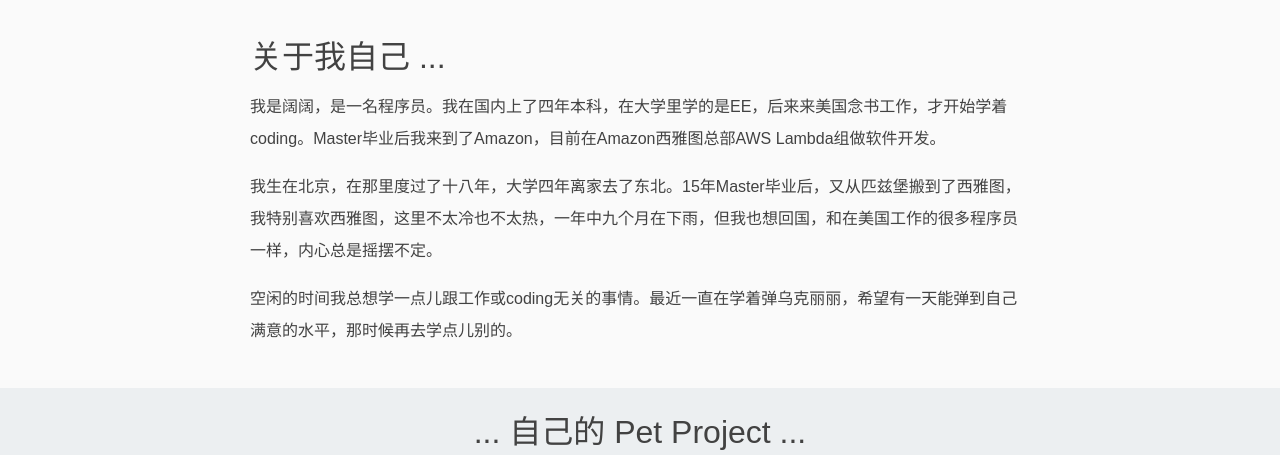
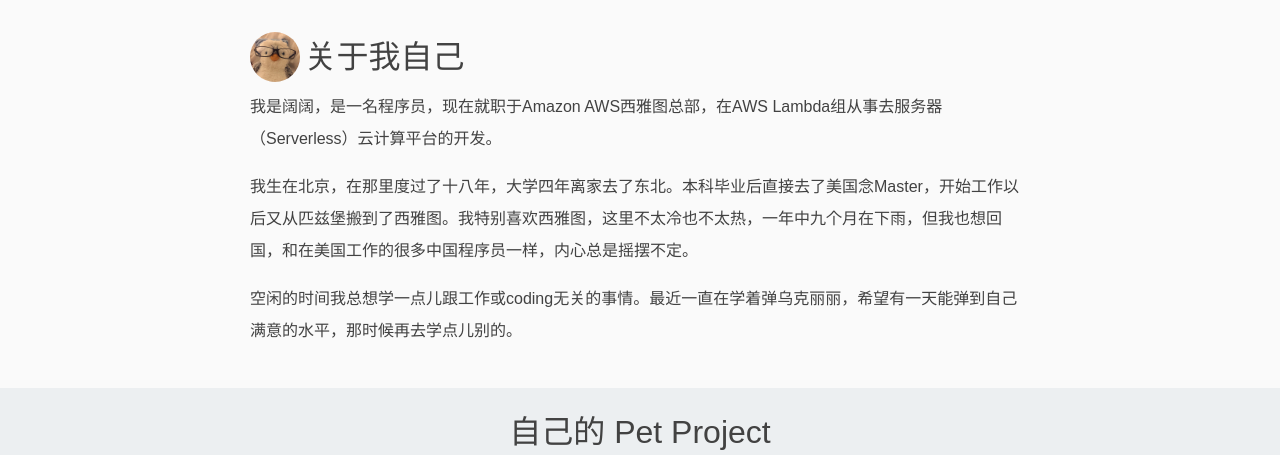
Before and after one commit to xkuokuo/xkuokuo.homepage, a plain HTML site: page index.html in a window 1280 px wide. Shown: the part 570-1025 px from the top of the page. Drawn offline with nearby package versions, Linux system fonts and the light colour scheme.

Commit message:
Add A Profile Picture

```diff
--- a/index.html
+++ b/index.html
@@ -58,16 +58,17 @@
 
       <section id="about_me">
         <div class="section_content">
-          <h2>关于我自己 ...</h2>
-          <p>我是阔阔，是一名程序员。我在国内上了四年本科，在大学里学的是EE，后来来美国念书工作，才开始学着coding。Master毕业后我来到了Amazon，目前在Amazon西雅图总部AWS Lambda组做软件开发。</p>
-          <p>我生在北京，在那里度过了十八年，大学四年离家去了东北。15年Master毕业后，又从匹兹堡搬到了西雅图，我特别喜欢西雅图，这里不太冷也不太热，一年中九个月在下雨，但我也想回国，和在美国工作的很多程序员一样，内心总是摇摆不定。</p>
+          <img class="profile-pic" src="static/img/profile_picture.jpg">
+          <h2>关于我自己</h2>
+          <p>我是阔阔，是一名程序员，现在就职于Amazon AWS西雅图总部，在AWS Lambda组从事去服务器（Serverless）云计算平台的开发。</p>
+          <p>我生在北京，在那里度过了十八年，大学四年离家去了东北。本科毕业后直接去了美国念Master，开始工作以后又从匹兹堡搬到了西雅图。我特别喜欢西雅图，这里不太冷也不太热，一年中九个月在下雨，但我也想回国，和在美国工作的很多中国程序员一样，内心总是摇摆不定。</p>
           <p>空闲的时间我总想学一点儿跟工作或coding无关的事情。最近一直在学着弹乌克丽丽，希望有一天能弹到自己满意的水平，那时候再去学点儿别的。</p>
         </div>
       </section>
 
       <section id="project">
         <div class="section_content">
-          <h2>... 自己的 Pet Project ...</h2>
+          <h2>自己的 Pet Project</h2>
           <p>虽然一直都在公司做后端的工作，但自己私下敲的东西只是出于兴趣，跟工作没什么直接关系。</p>
           <ul class="project_list">
             <li>
@@ -109,7 +110,7 @@
 
       <section id="social_media">
         <div class="section_content">
-          <h2>... 你可以在这些地方找到我</h2>
+          <h2>你可以在这些地方找到我</h2>
           <ul class="social_media_list">
             <li><a href="https://blog.xinkuo.me"><p>博客</p></a></li>
             <li><a href="https://weibo.com/2663109067"><svg class="svg_icon"><use xlink:href="static/img/minima-social-icons.svg#weibo"></use></svg></a></li>
--- a/static/css/main.css
+++ b/static/css/main.css
@@ -131,6 +131,20 @@ section h2 {
 #about_me {
   text-align: left;
 }
+#about_me h2 {
+  display: inline-block;
+  vertical-align: middle;
+}
+#about_me .profile-pic {
+  display: inline-block;
+  width: 50px;
+  height: 50px;
+  border-radius: 50%;
+
+  background-repeat: no-repeat;
+  background-position: center center;
+  background-size: cover;
+}
 
 /*
  * Project
```
Also changed, not shown: static/img/profile_picture.jpg (added), 1 other file.
